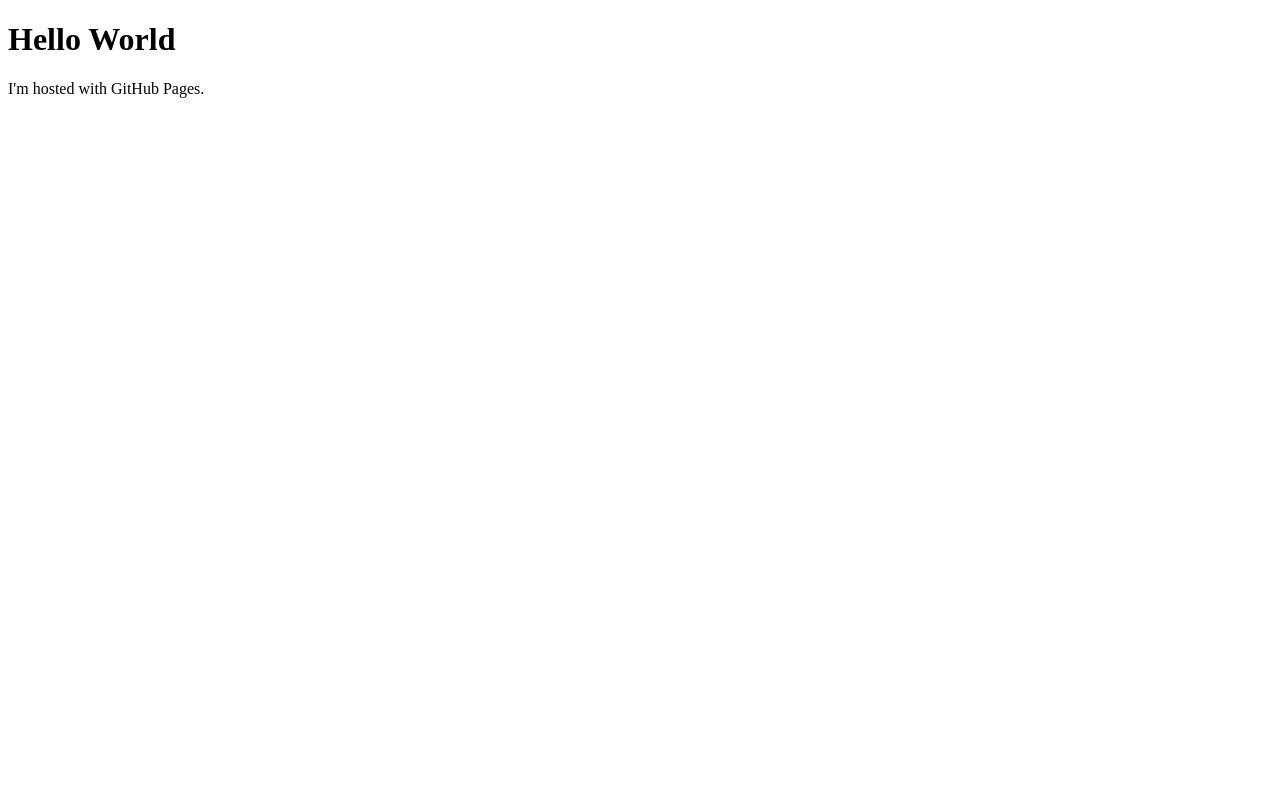
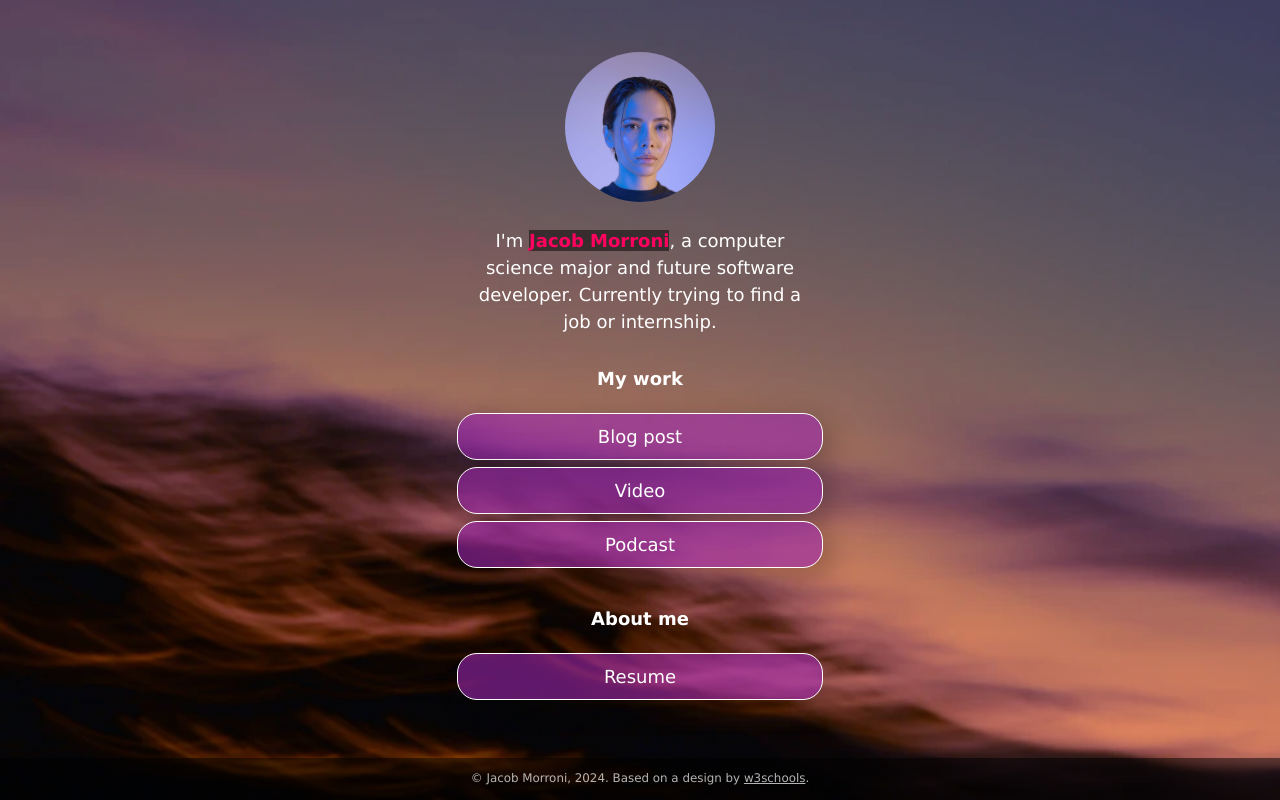
Before and after one commit to jacobmorroni/jacobmorroni.github.io, a plain HTML site: page index.html in a window 1280 px wide. Drawn offline with Linux system fonts and the light colour scheme.

Commit message:
Added Website Template

```diff
--- /dev/null
+++ b/css/style.css
@@ -0,0 +1,231 @@
+:root {
+    --primaryText: #fff;
+    --secondaryText: #ff015e;
+    --primary: rgba(156, 39, 176, .60);
+    --secondary: rgba(255, 1, 94, .60);
+    --buttonHover: rgba(156, 39, 176, .40);
+    --smallButtonHover: rgba(0, 0, 0, .25);
+}
+
+html {
+    box-sizing: border-box;
+    /* keeps button boxes within phone screen width */
+    -ms-text-size-adjust: 100%;
+    -webkit-text-size-adjust: 100%;
+    height: 100%;
+}
+
+*,
+*:before,
+*:after {
+    box-sizing: inherit;
+}
+
+body {
+    margin: 0;
+    min-height: 100%;
+    /* The image used for the site background. Try changing skyscape.jpg to stars.jpg. Put a replacement photo in the images folder and, in line 21 below, replace skyscape.jpg with yourbackgroundfilename.jpg */
+    /* The linear gradient darkens the image, like putting a sunglasses lens on top of it. If you want to darken the image even more, change 0.1 (both times) to 0.3 or higher */
+    background: linear-gradient(rgba(0, 0, 0, 0.1), rgba(0, 0, 0, 0.1)), url(../images/skyscape.jpg);
+    /* Prevents the browser from repeating or "tiling" the background image */
+    background-repeat: no-repeat;
+    background-position: center;
+    /* Freezes the image so that even the content scrolls down, the background stays put */
+    background-attachment: fixed;
+    /* Resizes the background image to cover the entire container */
+    background-size: cover;
+    font-family: Futura, Verdana, sans-serif;
+    line-height: 1.5;
+    font-size: 18px;
+    display: flex;
+    flex-direction: column;
+    justify-content: space-around;
+    align-items: center;
+}
+
+h1 {
+    font-size: 1em;
+}
+
+h2 {
+    font-size: 1em;
+    margin-bottom: 0;
+}
+
+img {
+    margin: .5em 1em;
+    /* border: 1px solid #ccc; */
+    border-radius: 50%;
+    height: 150px;
+    max-width: 100%;
+    object-fit: cover;
+    /* Resizes the image to cover the entire container */
+}
+
+.container {
+    text-align: center;
+    width: 100%;
+    padding: 0;
+    margin-right: auto;
+    margin-left: auto;
+    flex: 1;
+    display: flex;
+    flex-direction: column;
+    justify-content: center;
+}
+
+.image-container {
+    text-align: center;
+    width: 100%;
+}
+
+.main-text-color {
+    color: var(--primaryText);
+}
+
+.name {
+    color: var(--secondaryText);
+}
+
+.name strong {
+    background-color: rgba(0, 0, 0, 0.50);
+}
+
+.section-header {
+    padding-top: .5em;
+}
+
+.button,
+.intro,
+.links-container,
+.slidedown,
+.external-link {
+    width: 100%;
+    min-width: 50%;
+    padding: .5em 1em;
+    text-decoration: none;
+    color: inherit;
+    text-align: center;
+}
+
+.button, .external-link {
+    border: 1px solid var(--primaryText);
+    border-radius: 20px;
+    box-shadow: 7px 6px 28px 1px rgba(0, 0, 0, 0.24);
+    overflow: hidden;
+    white-space: nowrap;
+    display: inline-block;
+    background-color: var(--primary);
+    cursor: pointer;
+    transition: 0.2s all;
+}
+
+.button:not(.highlight) {
+    background-color: var(--primary);
+}
+
+@media (hover: hover) {
+    .button:hover { background-color: var(--buttonHover); }
+}
+
+.button.highlight {
+    background-color: var(--secondary);
+}
+
+.button:active, .external-link:active {
+    transform: scale(0.98);
+    /* Scaling button to 0.98 to its original size */
+    box-shadow: 3px 2px 22px 1px rgba(0, 0, 0, 0.24);
+    /* Lowering the shadow */
+}
+
+.intro {
+    margin: 0 auto;
+}
+
+.section {
+    margin-top: 1em;
+}
+
+.slidedown {
+    margin: 0 auto;
+    padding: 0;
+    -webkit-transition: height .4s ease;
+    -o-transition: height .4s ease;
+    transition: height .4s ease;
+    overflow: hidden;
+    height: 0;
+}
+
+.external-link {
+    border: 1px solid var(--primaryText);
+    border-radius: 20px;
+    background-color: transparent;
+    display: flex;
+    align-items: center;
+    justify-content: center;
+    padding: 0;
+    margin: .5em auto 1.5em auto;
+    text-decoration: none;
+    color: inherit;
+    height: 2em;
+    width: 6em;
+}
+
+.external-link:hover {
+    background-color: var(--smallButtonHover)
+}
+
+.description {
+    display: flex;
+    text-align: left;
+    flex-direction: column;
+    padding: 0 .6em;
+}
+
+.description > p {
+    margin: .5em 0;
+}
+
+.footer {
+  font-size: .66em;
+  background-color: rgba(0, 0, 0, .5);
+  color: rgba(225, 225, 225, .8);
+  text-decoration: none;
+  width: 100%;
+  min-height: 3em;
+  display: flex;
+  align-items: center;
+  justify-content: center;
+  position: relative;
+}
+
+.footer a {
+    color: inherit;
+}
+
+/* Media queries allow you to change style properties according to the screen width. In this case, if the screen is AT LEAST 540 pixels wide (bigger than a standard phone), the .container resizes to 540 pixels and the buttons and intro resize to 85% of the container width */
+@media (min-width: 540px) {
+    .container {
+        max-width: 540px;
+    }
+
+    .button,
+    .intro,
+    .slidedown {
+        width: 85%;
+    }
+}
+
+/* If the screen is AT LEAST 768 pixels wide (standard tablet or larger), the .container resizes to 750 pixels and the buttons and intro resize to 40% of the container width */
+@media (min-width: 768px) {
+    .container {
+        max-width: 768px;
+    }
+
+    .button,
+    .intro,
+    .slidedown {
+        width: 40%;
+    }
+}
--- a/index.html
+++ b/index.html
@@ -1,7 +1,74 @@
 <!DOCTYPE html>
-<html>
-<body>
-<h1>Hello World</h1>
-<p>I'm hosted with GitHub Pages.</p>
+<!-- This page is adapted from w3schools "How to make a link tree website https://www.w3schools.com/howto/howto_website_create_linktree.asp" -->
+<html lang="en">
+
+<head>
+  <meta charset="utf-8" />
+  <meta name="viewport" content="width=device-width, initial-scale=1" />
+  <!-- Add your name below -->
+  <title>Jacob Morroni</title>
+  <link rel="stylesheet" href="css/style.css">
+</head>
+
+<body class="main-text-color">
+  <!-- Content container. Everything except footer goes here -->
+  <div class="container">
+    <!-- Image and name container. Put your replacement photo—which you should crop to be square—in the images folder, then change the source attribute to images/yourportraitfilename.jpg. This path says, "Look in the images folder for yourportraitfilename.jpg." Be sure to change the alt text, too. -->
+    <div class="image-container">
+      <img src="images/portrait.jpg" alt="Photo by Art Hauntington">
+    </div>
+    <div class="intro">
+      I'm <span class="name"><strong>Jacob Morroni</strong></span>, a computer science major and future software developer. Currently trying to find a job or internship.
+    </div>
+    <div class="section-header">
+      <h1>My work</h1>
+    </div>
+    <!-- Replace the # inside of the href="#" with your links. -->
+    <div class="links-container">
+      <div class="button toggle">Blog post</div>
+      <div class="slidedown">
+        <div class="description">
+          <h2>Blog post title</h2>
+          <p>Here, add a short but appealing description of your blog post.</p>
+          <a href="#" class="external-link" target="_blank">Read</a>
+        </div>
+      </div>
+
+      <div class="button toggle">Video</div>
+      <div class="slidedown">
+        <div class="description">
+          <h2>Video title</h2>
+          <p>Add a short but appealing description of your video.</p>
+          <a href="#" class="external-link" target="_blank">Watch</a>
+        </div>
+      </div>
+
+      <div class="button toggle">Podcast</div>
+      <div class="slidedown">
+        <div class="description">
+          <h2>Podcast title</h2>
+          <p>Add a short but appealing description of your podcast</p>
+          <a href="#" class="external-link" target="_blank">Listen</a>
+        </div>
+      </div>
+    </div>
+
+    <!-- Replace # with PDF from Google Docs, or replace the entire section with whatever you want. Or delete it! Or add another section below it!-->
+    <div class="section-header">
+      <h1>About me</h1>
+    </div>
+
+    <div class="links-container">
+      <a href="https://drive.google.com" class="button" target="_blank">Resume</a>
+    </div>
+
+  </div>
+  <div class="footer">
+    <p>© Jacob Morroni, 2024. Based on a design by <a
+        href="https://www.w3schools.com/howto/howto_website_create_linktree.asp" target="_blank">w3schools</a>.
+    </p>
+  </div>
+  <script type="text/javascript" src="js/slider.js"></script>
 </body>
+
 </html>
--- /dev/null
+++ b/js/slider.js
@@ -0,0 +1,19 @@
+document.addEventListener("DOMContentLoaded", () => {
+  const a = document.querySelectorAll(".toggle");
+  a.forEach((e) => {
+    e.addEventListener("click", function () {
+      let slider = this.nextElementSibling;
+      if (slider.style.height) {
+        slider.style.height = null;
+        e.classList.remove("highlight");
+      } else {
+        document.querySelectorAll(".toggle.highlight").forEach((f) => {
+          f.classList.remove("highlight");
+          f.nextElementSibling.style.height = null;
+        });
+        e.classList.add("highlight");
+        slider.style.height = slider.scrollHeight + "px";
+      }
+    })
+  })
+})
```
Also changed, not shown: images/portrait.jpg (added), images/skyscape.jpg (added), images/stars.jpg (added).
